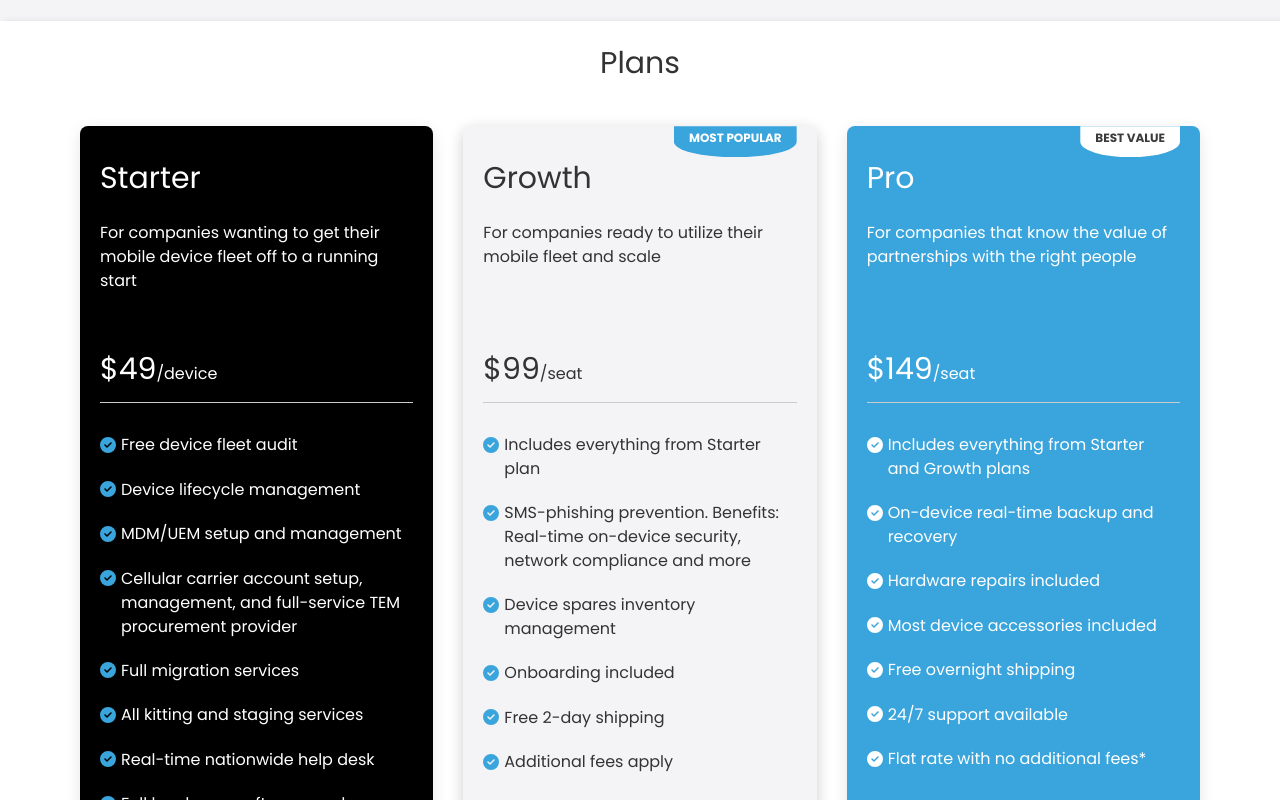
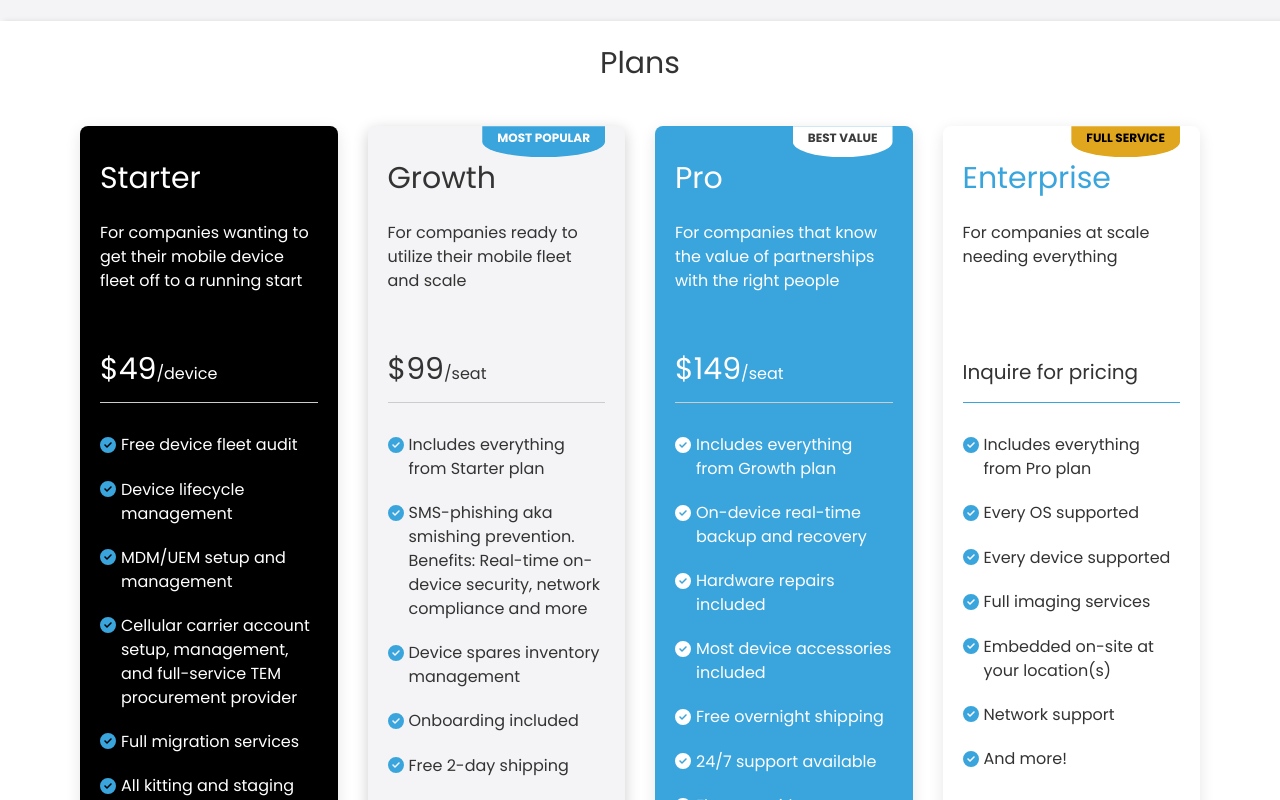
Before and after one commit to elspetha5/tms-website, a React (Vite) app: page / in a window 1280 px wide. Shown: the part 4100-4900 px from the top of the page. Built offline with nearby package versions, Linux system fonts and the light colour scheme; no server answers; a web font is replaced by a local one.

Commit message:
added Enterprise plan

```diff
--- a/src/components/card/card.scss
+++ b/src/components/card/card.scss
@@ -62,8 +62,8 @@
   background-color: white;
 
   .card-badge {
-    background-color: styles.$tms-blue;
-    color: white;
+    background-color: styles.$gold;
+    color: black;
   }
 }
 
--- a/src/components/card/card.tsx
+++ b/src/components/card/card.tsx
@@ -20,8 +20,8 @@ interface CardProps {
 
 function Card({ children, ...props }: PropsWithChildren<CardProps>) {
   const {
+    backgroundColor = backgroundColors.white,
     badge,
-    backgroundColor = backgroundColors.white,
     className,
     disabled = false,
     onClick,
--- a/src/pages/get-started-page/get-started-page.tsx
+++ b/src/pages/get-started-page/get-started-page.tsx
@@ -87,7 +87,7 @@ const initGetStartedFields: FormField[] = [
     label: "Which plan are you most interested in?",
     name: "Plan",
     isRequired: true,
-    selectOptions: ["Starter", "Growth", "Pro", "Let's talk"],
+    selectOptions: ["Starter", "Growth", "Pro", "Enterprise", "Let's talk"],
   },
   {
     name: "More details",
--- a/src/pages/home-page/components/pricing-section/pricing-section.scss
+++ b/src/pages/home-page/components/pricing-section/pricing-section.scss
@@ -16,7 +16,7 @@
   align-items: stretch;
 
   @include styles.media(styles.$min-sm) {
-    grid-template-columns: repeat(3, 1fr);
+    grid-template-columns: repeat(4, 1fr);
   }
 }
 
@@ -75,3 +75,15 @@
 .pricing-per-text {
   font-size: styles.rem(16);
 }
+
+.pricing-enterprise-title {
+  color: styles.$tms-blue;
+}
+
+.pricing-enterprise-price {
+  font-size: styles.rem(20);
+}
+
+.pricing-card-enterprise-price {
+  border-bottom: 1px solid styles.$tms-blue;
+}
--- a/src/pages/home-page/components/pricing-section/pricing-section.tsx
+++ b/src/pages/home-page/components/pricing-section/pricing-section.tsx
@@ -10,7 +10,7 @@ import "./pricing-section.scss";
 
 const caveatsArr = [
   "All prices are per month and based on a minimum of 100 devices or seats",
-  "*Travel to, from and on-site at client not included",
+  "*Travel to, from and on-site at client and projects not included",
 ];
 
 const pricingCardsArr = [
@@ -48,7 +48,7 @@ const pricingCardsArr = [
     ),
     items: [
       "Includes everything from Starter plan",
-      "SMS-phishing prevention. Benefits: Real-time on-device security, network compliance and more",
+      "SMS-phishing aka smishing prevention. Benefits: Real-time on-device security, network compliance and more",
       "Device spares inventory management",
       "Onboarding included",
       "Free 2-day shipping",
@@ -67,7 +67,7 @@ const pricingCardsArr = [
       </span>
     ),
     items: [
-      "Includes everything from Starter and Growth plans",
+      "Includes everything from Growth plan",
       "On-device real-time backup and recovery",
       "Hardware repairs included",
       "Most device accessories included",
@@ -77,6 +77,24 @@ const pricingCardsArr = [
     ],
     backgroundColor: backgroundColors.blue,
     badge: "BEST VALUE",
+  },
+  {
+    title: "Enterprise",
+    subtitle: "For companies at scale needing everything",
+    price: (
+      <span className="pricing-enterprise-price">Inquire for pricing</span>
+    ),
+    items: [
+      "Includes everything from Pro plan",
+      "Every OS supported",
+      "Every device supported",
+      "Full imaging services",
+      "Embedded on-site at your location(s)",
+      "Network support",
+      "And more!",
+    ],
+    backgroundColor: backgroundColors.white,
+    badge: "FULL SERVICE",
   },
 ];
 
@@ -94,9 +112,21 @@ function PricingSection() {
                 className="pricing-card-container"
               >
                 <div>
-                  <div className="pricing-card-title">{c.title}</div>
+                  <div
+                    className={`pricing-card-title ${
+                      c.title === "Enterprise" ? "pricing-enterprise-title" : ""
+                    }`}
+                  >
+                    {c.title}
+                  </div>
                   <div className="pricing-card-subtitle">{c.subtitle}</div>
-                  <div className="pricing-card-price">
+                  <div
+                    className={`pricing-card-price ${
+                      c.title === "Enterprise"
+                        ? "pricing-card-enterprise-price"
+                        : ""
+                    }`}
+                  >
                     <div>{c.price}</div>
                   </div>
                   {c.items.map((item) => (
@@ -110,6 +140,15 @@ function PricingSection() {
                     </div>
                   ))}
                 </div>
+                {c.title === "Enterprise" ? (
+                  <Button
+                    className="pricing-cta bold"
+                    to={pageRoutes.getStarted}
+                    isPrimary
+                  >
+                    Request Pricing
+                  </Button>
+                ) : (
                   <Button
                     className="pricing-cta bold"
                     to={pageRoutes.getStarted}
@@ -119,6 +158,7 @@ function PricingSection() {
                   >
                     Get Started
                   </Button>
+                )}
               </Card>
             ))}
           </div>
```
Lines whose indentation alone changed are shown as unchanged.
